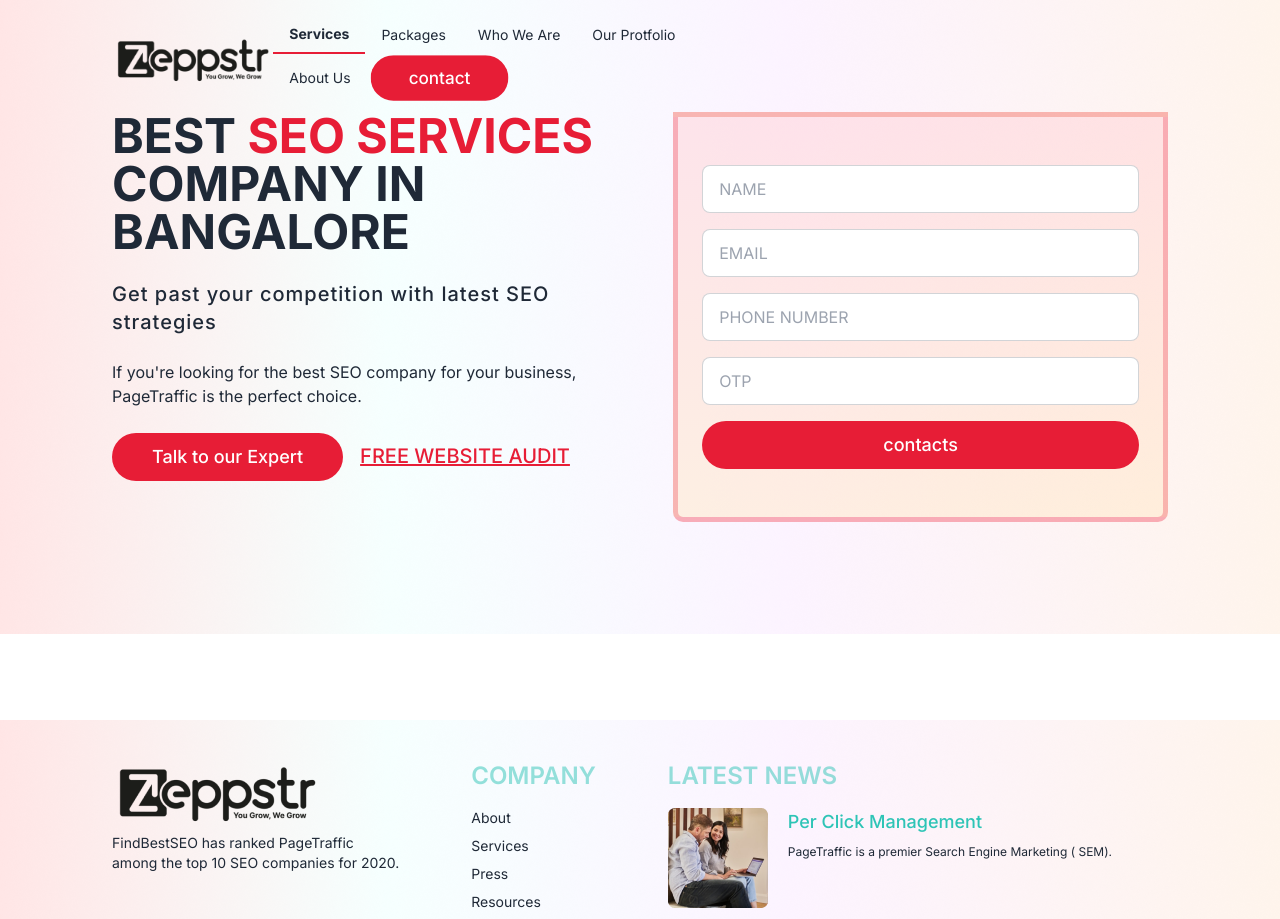
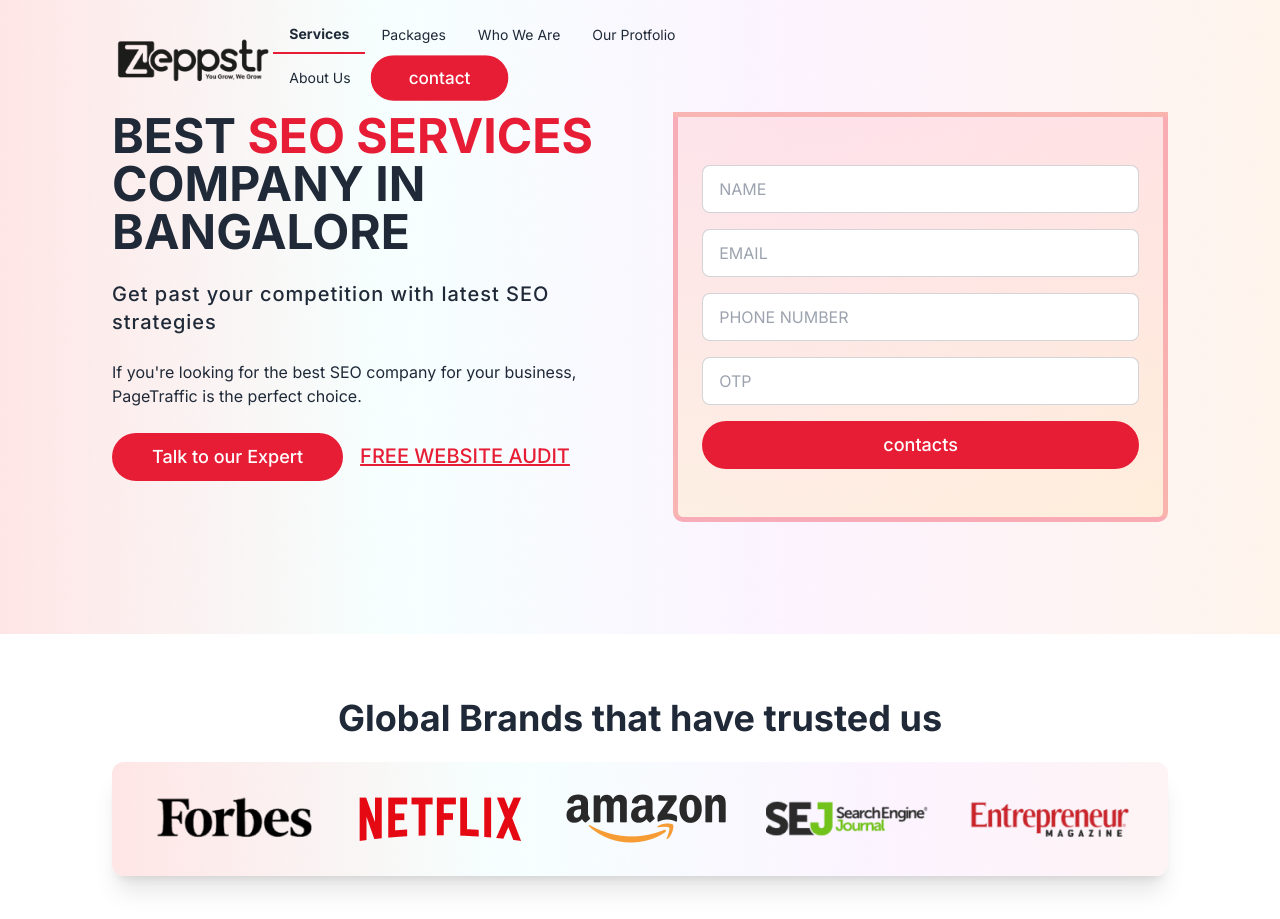
Before and after one commit to Samychowdhury01/zeppstr, a React (Vite) app: page / in a window 1280 px wide. Shown: the top 919 px of the page. Built offline with nearby package versions, Linux system fonts and the light colour scheme.

Commit message:
added brand section in homepage

```diff
--- /dev/null
+++ b/src/Pages/Home/BrandSection/BrandSection.jsx
@@ -0,0 +1,23 @@
+import React from "react";
+import brand1 from "../../../assets/home/image-1.png";
+import brand2 from "../../../assets/home/image-2.png";
+import brand3 from "../../../assets/home/image-3.png";
+import brand4 from "../../../assets/home/image-4.png";
+import brand5 from "../../../assets/home/image-5.png";
+
+const BrandSection = () => {
+  return (
+    <section className="my-16 px-8 md:px-28">
+      <h1 className="text-center text-2xl md:text-4xl font-bold mb-6">Global Brands that have trusted us</h1>
+      <div className="gradient-bg flex flex-col md:flex-row items-center gap-10 rounded-xl shadow-xl px-10 py-4">
+        <img src={brand2} alt="brand-image" />
+        <img src={brand4} alt="brand-image" />
+        <img src={brand3} alt="brand-image" />
+        <img src={brand5} alt="brand-image" />
+        <img src={brand1} alt="brand-image" />
+      </div>
+    </section>
+  );
+};
+
+export default BrandSection;
--- a/src/Pages/Home/Home/Home.jsx
+++ b/src/Pages/Home/Home/Home.jsx
@@ -1,10 +1,12 @@
 import React from 'react';
 import Banner from '../Banner/Banner';
+import BrandSection from '../BrandSection/BrandSection';
 
 const Home = () => {
     return (
         <div>
             <Banner/>
+            <BrandSection/>
         </div>
     );
 };
```
Also changed, not shown: 1 other file (tests, documents, lock files or other folders).
